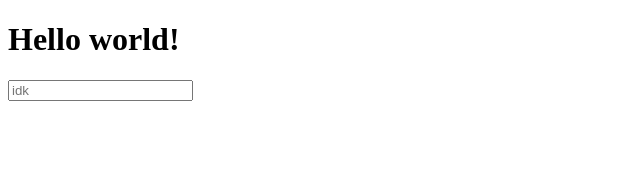
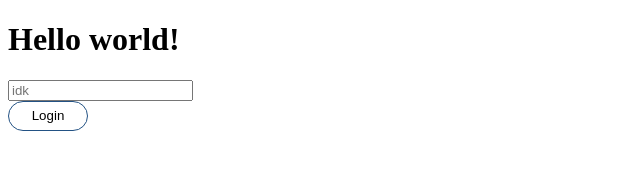
Before and after one commit to lionking0105/academix-learning-system-frontend, a React (Vite) app: page / in a window 1280 px wide. Shown: the top 191 px of the page, without its empty margins (0-640 px from the left). Built offline with nearby package versions, Linux system fonts and the light colour scheme.

Commit message:
Finish login button and organize files

```diff
--- a/src/App.tsx
+++ b/src/App.tsx
@@ -1,11 +1,13 @@
 import { Fragment } from "react"
 import Input from "./components/UI/Input/Input"
+import Jodza from "./Jodza"
 
 function App() {
   return (
     <Fragment>
      <h1>Hello world!</h1>
      <Input classes={['idk','idk']} type="text" placeholder={"idk"}/>
+     <Jodza/>
     </Fragment>
   )
 }
--- /dev/null
+++ b/src/Jodza.tsx
@@ -0,0 +1,8 @@
+import Button from "./components/UI/Button/Button";
+
+
+export default function Jodza() {
+  return (
+    <Button text="Login" type="submit"/>
+  )
+}
--- /dev/null
+++ b/src/components/UI/Button/Button.scss
@@ -0,0 +1,22 @@
+.btn {
+    background-color: #ffffff;
+    border: 1px solid;
+    border-color: #235284;
+    border-radius: 50px;
+    height: 30px;
+    position: relative;
+    width: 80px;
+  }
+  .register {
+
+    color: #235284;
+    font-family: "Mulish-Bold", Helvetica;
+    font-size: 18px;
+    font-weight: 700;
+
+    letter-spacing: 0;
+    line-height: normal;
+    position: absolute;
+    text-align: center;
+
+  }
--- a/src/components/UI/Button/Button.tsx
+++ b/src/components/UI/Button/Button.tsx
@@ -0,0 +1,12 @@
+import "./Button.scss";
+
+interface Button {
+  variant: string;
+  text: string;
+}
+
+export const Button: React.FC<Button> = ({ variant, text}) => {
+  return <button type='submit' className={`btn ${variant}`}>{text}</button>;
+};
+
+export default Button;
```
